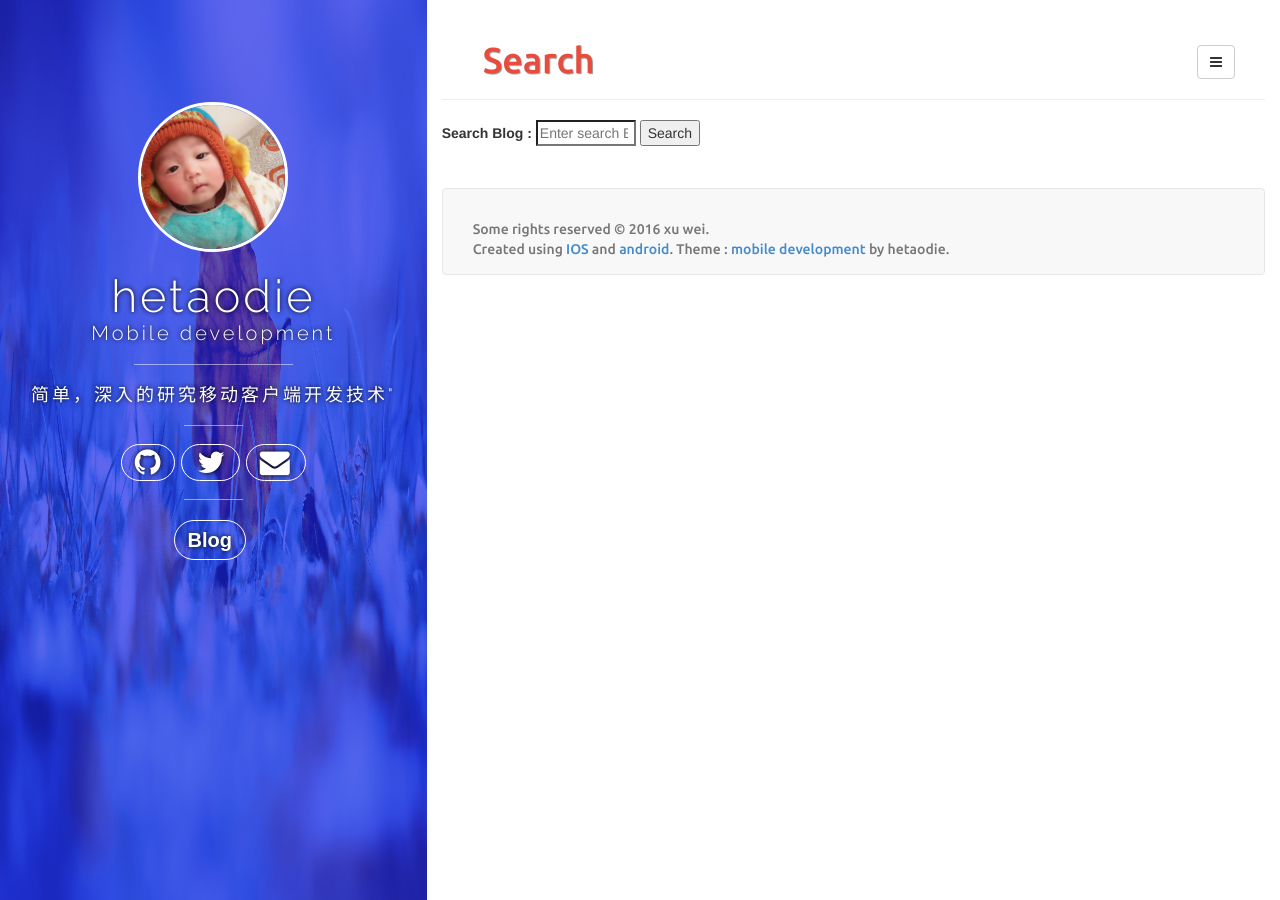
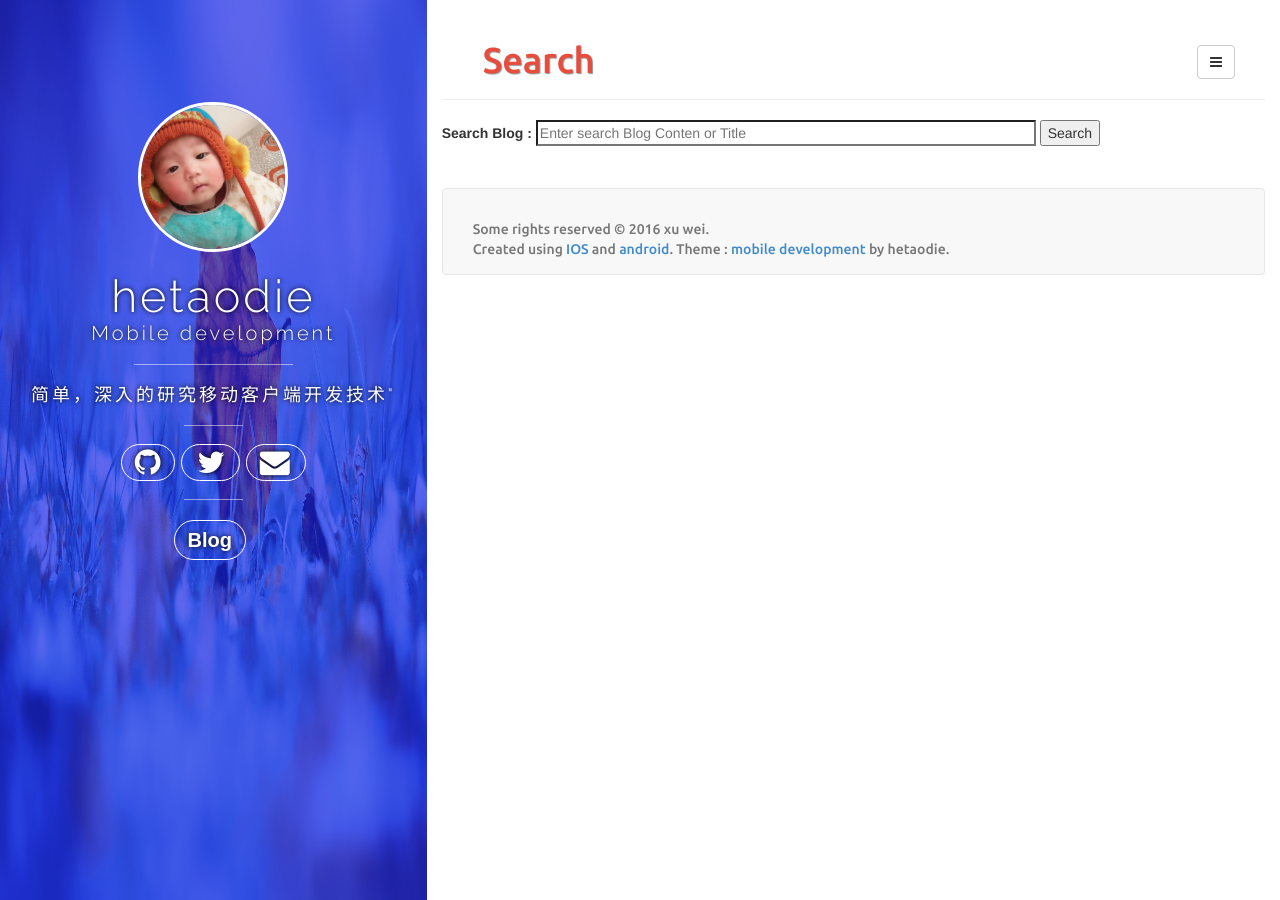
Before and after one commit to hetaodie/hetaodie.github.io, a Jekyll site: the page built from search/index.html, in a window 1280 px wide. Built offline with Jekyll 4.4.1, drawn with Linux system fonts in a browser that asks for light colours; nearby versions of some CDN libraries; comment, search, counter and statistics services are not loaded.

Commit message:
增大搜索框的宽度

```diff
--- a/search/index.html
+++ b/search/index.html
@@ -6,7 +6,7 @@ search_omit: true
   <!-- Search form -->
   <form method="get" action="/search" data-search-form>
     <label for="q">Search Blog :  </label>
-    <input type="search"  style="width:100px" name="q" id="q" placeholder="Enter search Blog Conten or Title" data-search-input />
+    <input type="search"  style="width:500px" name="q" id="q" placeholder="Enter search Blog Conten or Title" data-search-input />
     <input id="search_Button" type="submit" value="Search" />
   </form>
 
```
